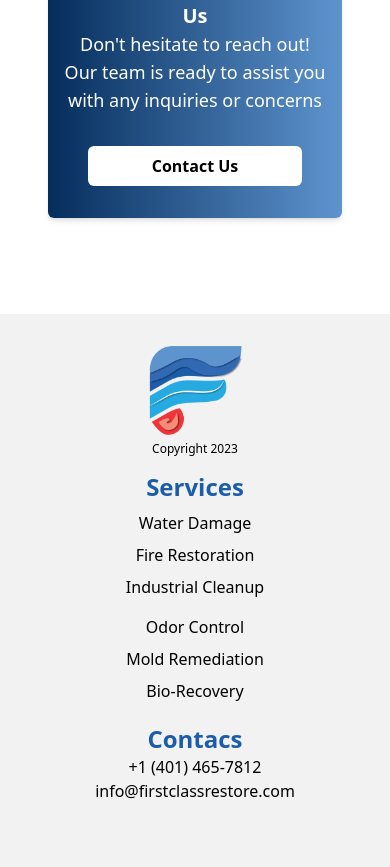
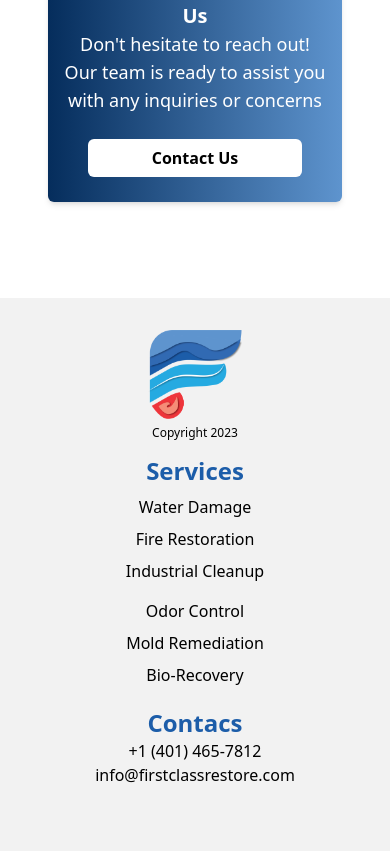
Before and after one commit to angeldelacruzdev/first-class-restore, an Angular app: page /services/bio-recovery in a window 390 px wide. Shown: the part 1560-2427 px from the top of the page. Built offline with nearby package versions, Linux system fonts and the light colour scheme.

Commit message:
Contac Us phone added

```diff
--- a/src/app/bio-recovery/bio-recovery.component.html
+++ b/src/app/bio-recovery/bio-recovery.component.html
@@ -47,13 +47,16 @@
         inquiries or concerns
       </p>
 
-      <button class="rounded-md bg-white font-bold text-black px-16 py-2">
-        Contact Us
-      </button>
+      <a
+        class="rounded-md bg-white font-bold text-black px-16 py-2"
+        href="tel:+14014657812"
+      >
+        Contact Us</a
+      >
     </div>
     <img
       src="../../assets/cleaning-ad.png"
-      class="hidden lg:flex  h-full lg:h-62"
+      class="hidden lg:flex h-full lg:h-62"
       alt=""
     />
   </div>
--- a/src/app/fire-restoration/fire-restoration.component.html
+++ b/src/app/fire-restoration/fire-restoration.component.html
@@ -50,13 +50,16 @@
         inquiries or concerns
       </p>
 
-      <button class="rounded-md bg-white font-bold text-black px-16 py-2">
-        Contact Us
-      </button>
+      <a
+        class="rounded-md bg-white font-bold text-black px-16 py-2"
+        href="tel:+14014657812"
+      >
+        Contact Us</a
+      >
     </div>
     <img
       src="../../assets/fire-man.png"
-      class="hidden lg:flex  h-full lg:h-62"
+      class="hidden lg:flex h-full lg:h-62"
       alt=""
     />
   </div>
--- a/src/app/industrial-cleanup/industrial-cleanup.component.html
+++ b/src/app/industrial-cleanup/industrial-cleanup.component.html
@@ -58,13 +58,16 @@
         inquiries or concerns
       </p>
 
-      <button class="rounded-md bg-white font-bold text-black px-16 py-2">
-        Contact Us
-      </button>
+      <a
+        class="rounded-md bg-white font-bold text-black px-16 py-2"
+        href="tel:+14014657812"
+      >
+        Contact Us</a
+      >
     </div>
     <img
       src="../../assets/cleaning-ad.png"
-      class="hidden lg:flex  h-full lg:h-62"
+      class="hidden lg:flex h-full lg:h-62"
       alt=""
     />
   </div>
--- a/src/app/mold-remediation/mold-remediation.component.html
+++ b/src/app/mold-remediation/mold-remediation.component.html
@@ -69,13 +69,16 @@
         inquiries or concerns
       </p>
 
-      <button class="rounded-md bg-white font-bold text-black px-16 py-2">
-        Contact Us
-      </button>
+      <a
+        class="rounded-md bg-white font-bold text-black px-16 py-2"
+        href="tel:+14014657812"
+      >
+        Contact Us</a
+      >
     </div>
     <img
       src="../../assets/cleaning-ad.png"
-      class="hidden lg:flex  h-full lg:h-62"
+      class="hidden lg:flex h-full lg:h-62"
       alt=""
     />
   </div>
--- a/src/app/odor-control/odor-control.component.html
+++ b/src/app/odor-control/odor-control.component.html
@@ -65,13 +65,16 @@
         inquiries or concerns
       </p>
 
-      <button class="rounded-md bg-white font-bold text-black px-16 py-2">
-        Contact Us
-      </button>
+      <a
+        class="rounded-md bg-white font-bold text-black px-16 py-2"
+        href="tel:+14014657812"
+      >
+        Contact Us</a
+      >
     </div>
     <img
       src="../../assets/cleaning-ad.png"
-      class="hidden lg:flex  h-full lg:h-62"
+      class="hidden lg:flex h-full lg:h-62"
       alt=""
     />
   </div>
--- a/src/app/water-damage/water-damage.component.html
+++ b/src/app/water-damage/water-damage.component.html
@@ -60,9 +60,15 @@
         inquiries or concerns
       </p>
 
-      <button class="rounded-md bg-white font-bold text-black px-16 py-2">
+      <a
+        class="rounded-md bg-white font-bold text-black px-16 py-2"
+        href="tel:+14014657812"
+      >
+      Contact Us</a
+      >
+      <!-- <button class="rounded-md bg-white font-bold text-black px-16 py-2">
         Contact Us
-      </button>
+      </button> -->
     </div>
     <img
       src="../../assets/cleaning-ad.png"
```
